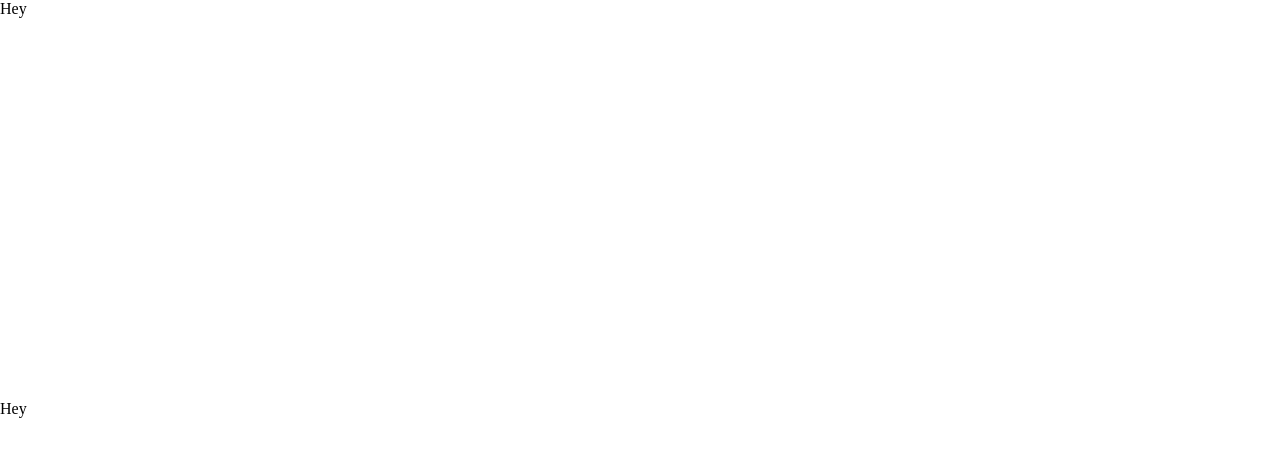
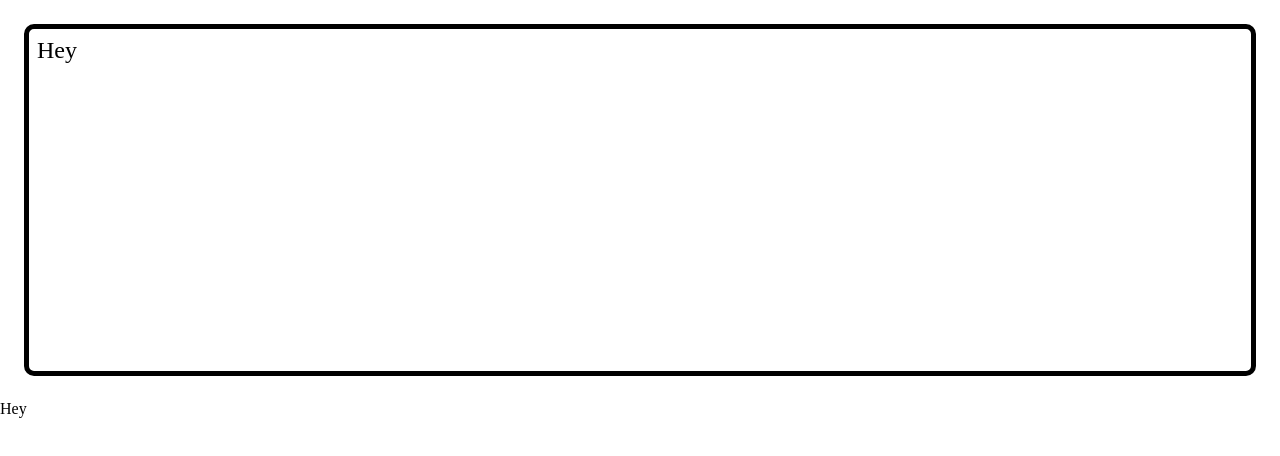
Before and after one commit to aedit/virtual-keyboard, a Vue app: page / in a window 1280 px wide. Shown: the top 456 px of the page. Built offline with nearby package versions, Linux system fonts and the light colour scheme; a web font is replaced by a local one.

Commit message:
TextEditor layout set

```diff
--- a/src/components/TextEditor.vue
+++ b/src/components/TextEditor.vue
@@ -3,7 +3,23 @@
 </template>
 
 <script>
-export default {}
+export default {
+  mounted() {
+    this.$refs['text-editor'].contentEditable = true
+  }
+}
 </script>
 
-<style></style>
+<style lang="scss">
+.text-editor {
+  margin: 1.5rem;
+  padding: 0.5rem;
+  border: 5px solid black;
+  border-radius: 10px;
+  font-size: 1.5rem;
+  overflow-y: auto;
+  &:focus {
+    outline: none;
+  }
+}
+</style>
```
